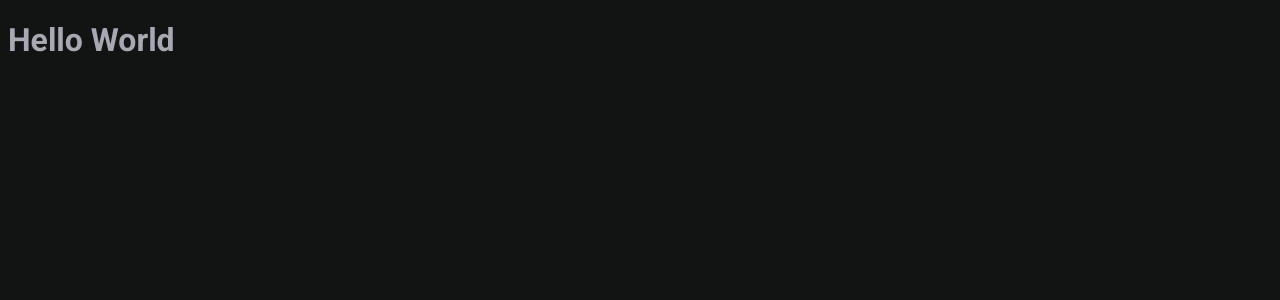
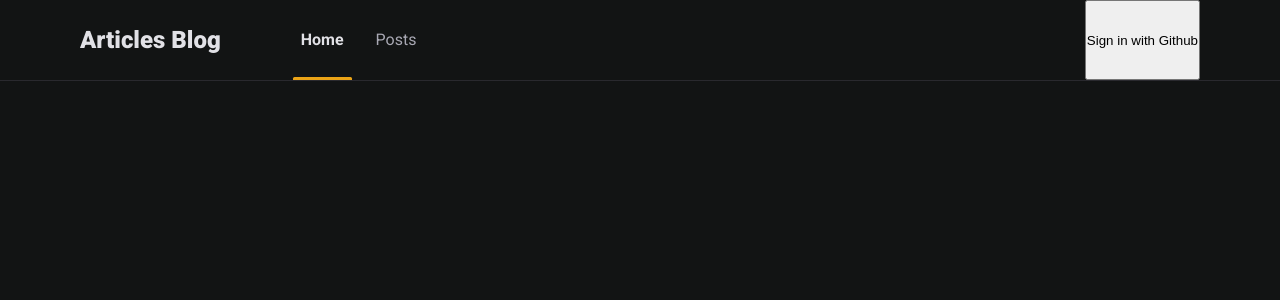
Before and after one commit to DecomeProjects/articles-blog, a Next.js app: page / in a window 1280 px wide. Shown: the top 300 px of the page. Built offline with nearby package versions, Linux system fonts and the light colour scheme.

Commit message:
feat: adding header component

```diff
--- /dev/null
+++ b/src/components/Header/index.tsx
@@ -0,0 +1,25 @@
+import styles from './styles.module.scss';
+
+export function Header() {
+  return (
+    <header className={styles.headerContainer}>
+      <div id={styles.wrapper}>
+        <div>
+          <h1>Articles Blog</h1>
+          <nav className={styles.navigation}>
+            <ul>
+              <li className={styles.active}>
+                <a href="#">Home</a>
+              </li>
+              <li>
+                <a href="#">Posts</a>
+              </li>
+            </ul>
+          </nav>
+        </div>
+
+        <button type="button">Sign in with Github</button>
+      </div>
+    </header>
+  );
+}
--- /dev/null
+++ b/src/components/Header/styles.module.scss
@@ -0,0 +1,67 @@
+.headerContainer {
+  border-bottom: 1px solid #29292e;
+
+  div#wrapper {
+    display: flex;
+    max-width: 70rem;
+    margin: 0 auto;
+
+    > div {
+      display: flex;
+      align-items: center;
+      gap: 4.5rem;
+      flex: 1;
+
+      > h1 {
+        font-size: 1.5rem;
+        font-weight: 900;
+        color: var(--clr-title);
+      }
+    }
+  }
+}
+
+.navigation {
+  ul {
+    display: flex;
+    gap: 1rem;
+
+    list-style: none;
+
+
+    > li {
+      > a {
+        padding-inline: 0.5rem;
+        line-height: 5rem;
+        text-decoration: none;
+        color: inherit;
+        transition: color 0.2s;
+
+        &:hover {
+          color: var(--clr-yellow);
+        }
+      }
+
+      &.active {
+        position: relative;
+
+        > a {
+          color: var(--clr-title);
+          font-weight: 700;
+        }
+
+        &::before {
+          content: "";
+          position: absolute;
+          bottom: 0;
+          left: 0;
+          width: 100%;
+          height: 3px;
+          border-radius: 1.5px 1.5px 0 0;
+          background-color: var(--clr-yellow);
+        }
+      }
+    }
+  }
+
+}
--- a/src/pages/index.tsx
+++ b/src/pages/index.tsx
@@ -1,5 +1,7 @@
 import { NextPage } from 'next';
 import Head from 'next/head';
+
+import { Header } from '../components/Header';
 
 const Home: NextPage = () => {
   return (
@@ -8,7 +10,7 @@ const Home: NextPage = () => {
         <title>Home | Articles Blog</title>
       </Head>
 
-      <h1>Hello World</h1>
+      <Header />
     </>
   );
 };
--- a/src/styles/global.scss
+++ b/src/styles/global.scss
@@ -1,3 +1,9 @@
+* {
+  padding: 0;
+  margin: 0;
+  box-sizing: border-box;
+}
+
 :root {
   --clr-blue: #61DCFB;
   --clr-green: #04D361;
```
